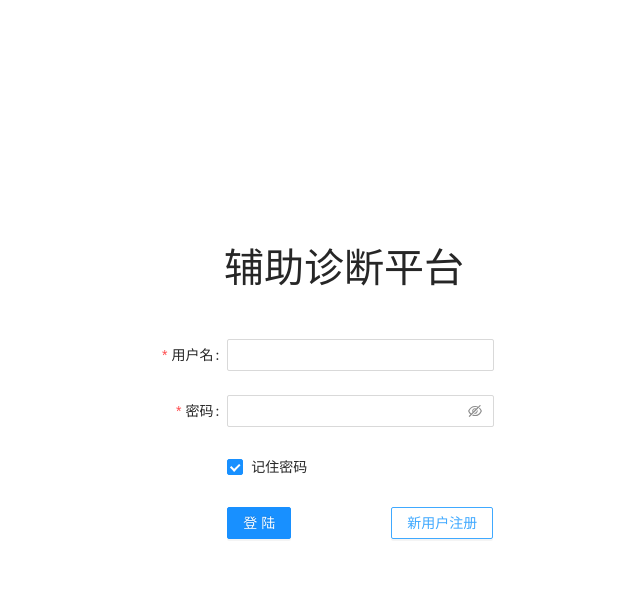
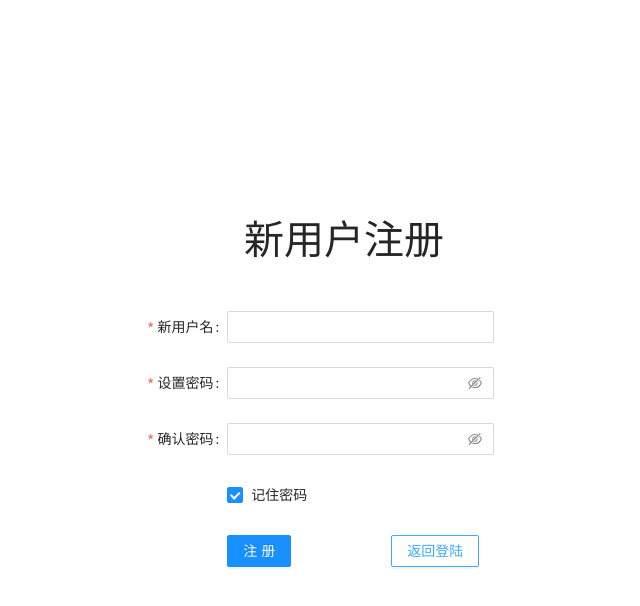
Before and after one commit to 1370179282/Cancer-FrontEnd, a React (Create React App) app: page /list in a window 1280 px wide. Both pictures are taken after a click on the button "新用户注册". Shown: the top 606 px of the page, without its empty margins (346-986 px from the left). Built offline with nearby package versions, Linux system fonts and the light colour scheme; no server answers.

Commit message:
feat: autologin

```diff
--- a/src/App.tsx
+++ b/src/App.tsx
@@ -4,21 +4,35 @@ import React, { Fragment } from "react";
 import { Routes, Route, Link } from "react-router-dom";
 import "./App.css";
 import { useState } from "react";
-import { Layout, Menu } from "antd";
+import {
+  Avatar,
+  Dropdown,
+  Layout,
+  Menu,
+  message,
+  Modal,
+  Typography,
+} from "antd";
 import {
   MenuUnfoldOutlined,
   MenuFoldOutlined,
   ApartmentOutlined,
   FolderOpenOutlined,
   ExperimentOutlined,
+  UnorderedListOutlined,
+  LogoutOutlined,
+  UserOutlined,
 } from "@ant-design/icons";
-import Home from "./pages/train";
-import Inquiry from "./pages/hittool";
-import Offer from "./pages/list";
+import Train from "./pages/train";
+import Hittool from "./pages/hittool";
+import List from "./pages/list";
 import scnuLogo from "./picture/141541642254884_.pic_hd.jpg";
 import { createFromIconfontCN } from "@ant-design/icons";
 import { observer } from "mobx-react";
-import { Login } from "./compoment/login";
+import Login from "./compoment/login";
+import userStore from "./store/userstore";
+
+const { Text } = Typography;
 
 const IconFont = createFromIconfontCN({
   scriptUrl: [
@@ -30,14 +44,40 @@ const { Header, Sider, Content, Footer } = Layout;
 
 const App: React.FC = (props) => {
   const [collapsed, setCollapsed] = useState<boolean>(false);
+  const [isLogined, setLogined] = useState<boolean>(false);
+  const [userData, setData] = useState<Record<string, string>>();
+
+  //const username = storage.getItem("username");
+  React.useEffect(() => {
+    const token = window.localStorage.getItem("token");
+    fetch("http://127.0.0.1:3007/my/userinfo", {
+      method: "GET",
+      headers: {
+        Authorization: token,
+      },
+    })
+      .then((r) => r.json())
+      .then((r) => {
+        console.log(r, "r");
+        if (r.status === 0) {
+          if (!isLogined) message.success("自动登录成功");
+
+          setLogined(true);
+          setData(r.data);
+        } else {
+          message.error("身份认证失败/过期，请重新登陆");
+          setLogined(false);
+        }
+      });
+  }, [isLogined]);
   return (
     <>
-      {!!1 && (
+      {!isLogined && (
         <>
-          <Login isLogin={true} />
+          <Login setLogined={setLogined} />
         </>
       )}
-      {!!0 && (
+      {isLogined && (
         <>
           <Layout style={{ height: "100%" }}>
             <Sider
@@ -93,23 +133,84 @@ const App: React.FC = (props) => {
                     src={scnuLogo}
                     height={45}
                     width={168}
-                    style={{ right: 12, position: "absolute", top: 12 }}
+                    style={{ left: 12, position: "absolute", top: 12 }}
                   />
                 </a>
+                <Dropdown
+                  arrow
+                  overlay={
+                    <Menu>
+                      <Menu.Item key="0">
+                        <a
+                          target="_blank"
+                          rel="noopener noreferrer"
+                          href="https://www.antgroup.com"
+                        >
+                          个人中心
+                        </a>{" "}
+                        <UserOutlined />
+                      </Menu.Item>
+                      <Menu.Item key="1">
+                        <a
+                          target="_blank"
+                          rel="noopener noreferrer"
+                          href="https://www.aliyun.com"
+                        >
+                          还没写呢
+                        </a>{" "}
+                        <UnorderedListOutlined />
+                      </Menu.Item>
+                      <Menu.Divider />
+                      <Menu.Item key="3">
+                        <Text
+                          type="danger"
+                          onClick={() => {
+                            Modal.error({
+                              title: "确认退出？",
+                              okText: "退出",
+                              closable: true,
+                              maskClosable: true,
+                              okType: "danger",
+                              onOk: () => {
+                                window.localStorage.setItem("token", "");
+                                setLogined(false);
+                              },
+                            });
+                          }}
+                        >
+                          退出登陆
+                        </Text>{" "}
+                        <LogoutOutlined style={{ color: "red" }} />
+                      </Menu.Item>
+                    </Menu>
+                  }
+                >
+                  <Avatar
+                    style={{
+                      backgroundColor: "rgba(25,121,254)",
+                      position: "absolute",
+                      top: 16,
+                      right: 20,
+                      cursor: "pointer",
+                    }}
+                  >
+                    {userData?.username[0]}
+                  </Avatar>
+                </Dropdown>
               </Header>
               <Content
                 className="site-layout-background"
                 style={{
-                  margin: "24px 24px 0px 24px",
+                  margin: "12px 12px 0px 12px",
                   marginBottom: "0px",
                   padding: 16,
                   minHeight: 280,
                 }}
               >
                 <Routes>
-                  <Route path="/hittool" element={<Inquiry />} />
-                  <Route path="/train" element={<Home />} />
-                  <Route path="/list" element={<Offer />} />
+                  <Route path="/hittool" element={<Hittool />} />
+                  <Route path="/train" element={<Train />} />
+                  <Route path="/list" element={<List />} />
                 </Routes>
               </Content>
               <Footer style={{ textAlign: "center", padding: "0px 50px" }}>
--- a/src/compoment/login.tsx
+++ b/src/compoment/login.tsx
@@ -1,10 +1,52 @@
 import * as React from "react";
 //import userStore from "../store/userstore/index";
-import { Form, Input, Button, Checkbox } from "antd";
+import { Form, Input, Button, Checkbox, message } from "antd";
+import userStore from "../store/userstore";
+import { observer } from "mobx-react";
 
-export const Login: React.FC<{ isLogin: boolean }> = ({ isLogin }) => {
+const Login: React.FC<{
+  setLogined: React.Dispatch<React.SetStateAction<boolean>>;
+}> = ({ setLogined }) => {
+  const [isLogin, setLogin] = React.useState<boolean>(true);
   const onFinish = (values: any) => {
     console.log("Success:", values);
+    if (isLogin) {
+      fetch("http://127.0.0.1:3007/api/login", {
+        method: "POST",
+        headers: {
+          "Content-Type": "application/x-www-form-urlencoded",
+        },
+        body: `username=${values.username}&password=${values.password}`,
+      })
+        .then((r) => r.json())
+        .then((res) => {
+          console.log(res, "res");
+          if (res.status === 0) {
+            //把token存到storage中;
+            const storage = window.localStorage;
+            storage.setItem("token", res.token);
+            storage.setItem("username", values.username);
+            message.success("登陆成功");
+            setLogined(true); //进入页面
+          } else {
+            message.error("登陆失败，用户名或密码错误");
+          }
+        })
+        .catch((e) => message.error("登陆失败:" + e));
+    } else {
+      fetch("http://127.0.0.1:3007/api/reguser", {
+        method: "POST",
+        headers: {
+          "Content-Type": "application/x-www-form-urlencoded",
+        },
+        body: `username=${values.username}&password=${values.password}`,
+      })
+        .then((r) => r.json())
+        .then((res) => {
+          console.log(res, "res");
+          message.success("注册成功");
+        });
+    }
   };
 
   const onFinishFailed = (errorInfo: any) => {
@@ -20,7 +62,11 @@ export const Login: React.FC<{ isLogin: boolean }> = ({ isLogin }) => {
         flexDirection: "column",
       }}
     >
+      {isLogin ? (
         <p style={{ fontSize: 40, marginLeft: 100 }}>辅助诊断平台</p>
+      ) : (
+        <p style={{ fontSize: 40, marginLeft: 100 }}>新用户注册</p>
+      )}
       <div>
         <Form
           style={{ width: 400 }}
@@ -33,7 +79,7 @@ export const Login: React.FC<{ isLogin: boolean }> = ({ isLogin }) => {
           autoComplete="off"
         >
           <Form.Item
-            label="用户名"
+            label={isLogin ? "用户名" : "新用户名"}
             name="username"
             rules={[{ required: true, message: "请输入用户名！" }]}
           >
@@ -41,12 +87,31 @@ export const Login: React.FC<{ isLogin: boolean }> = ({ isLogin }) => {
           </Form.Item>
 
           <Form.Item
-            label="密码"
+            label={isLogin ? "密码" : "设置密码"}
             name="password"
             rules={[{ required: true, message: "请输入密码！" }]}
           >
             <Input.Password />
           </Form.Item>
+          {!isLogin && (
+            <Form.Item
+              label="确认密码"
+              name="ispassword"
+              rules={[
+                { required: true, message: "请输入密码！" },
+                ({ getFieldValue }) => ({
+                  validator(_, value) {
+                    if (!value || getFieldValue("password") === value) {
+                      return Promise.resolve();
+                    }
+                    return Promise.reject(new Error("两次密码需一致"));
+                  },
+                }),
+              ]}
+            >
+              <Input.Password />
+            </Form.Item>
+          )}
 
           <Form.Item
             name="remember"
@@ -57,15 +122,39 @@ export const Login: React.FC<{ isLogin: boolean }> = ({ isLogin }) => {
           </Form.Item>
 
           <Form.Item wrapperCol={{ offset: 8, span: 16 }}>
+            {isLogin ? (
               <Button type="primary" htmlType="submit">
                 登陆
               </Button>
-            <Button type="primary" ghost style={{ marginLeft: 100 }}>
+            ) : (
+              <Button type="primary" htmlType="submit">
+                注册
+              </Button>
+            )}
+            {isLogin ? (
+              <Button
+                type="primary"
+                ghost
+                style={{ marginLeft: 100 }}
+                onClick={() => setLogin(false)}
+              >
                 新用户注册
               </Button>
+            ) : (
+              <Button
+                type="primary"
+                ghost
+                style={{ marginLeft: 100 }}
+                onClick={() => setLogin(true)}
+              >
+                返回登陆
+              </Button>
+            )}
           </Form.Item>
         </Form>
       </div>
     </div>
   );
 };
+
+export default observer(Login);
--- a/src/pages/hittool/index.tsx
+++ b/src/pages/hittool/index.tsx
@@ -1,7 +1,7 @@
 import React from "react";
 
-const Inquiry:React.FC = () => {
+const Hittool: React.FC = () => {
   return <div>Inquiry</div>;
 };
 
-export default Inquiry;
+export default Hittool;
--- a/src/pages/list/index.tsx
+++ b/src/pages/list/index.tsx
@@ -1,7 +1,7 @@
 import React from "react";
 
-const Offer:React.FC = () => {
+const List: React.FC = () => {
   return <div>Offer</div>;
 };
 
-export default Offer;
+export default List;
--- a/src/pages/train/index.tsx
+++ b/src/pages/train/index.tsx
@@ -10,7 +10,7 @@ const convertCanvasToImage = (canvas) => {
   return canvas.toDataURL("image/png");
 };
 
-const Home: React.FC = (props) => {
+const Train: React.FC = (props) => {
   const ref = useRef<any>();
   const [list, setlist] = useState<any[]>();
   const [modelPro, setmodel] = useState<any>();
@@ -155,4 +155,4 @@ const Home: React.FC = (props) => {
   );
 };
 
-export default Home;
+export default Train;
```
Also changed, not shown: src/common/cookieSetting.ts (added, +22 -0 lines), src/store/userstore/index.ts (+5 -3 lines), src/common/nameMap.ts (renamed from src/commont/nameMap.tsx). Lines whose indentation alone changed are shown as unchanged.
